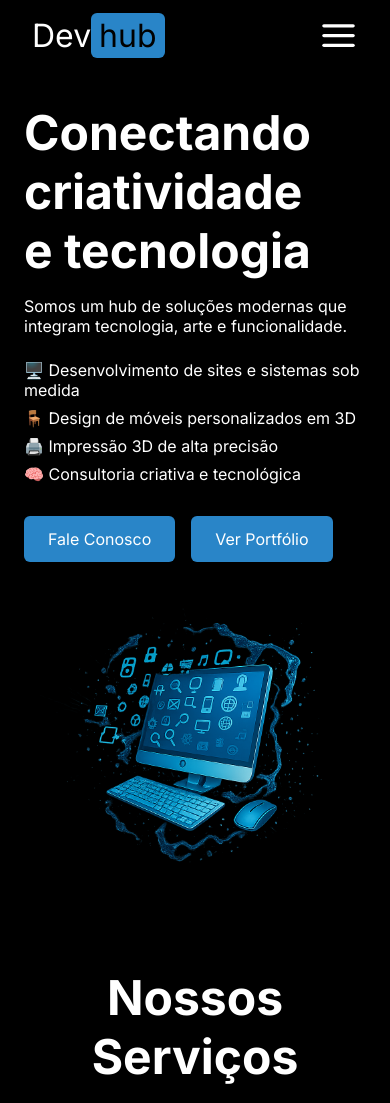
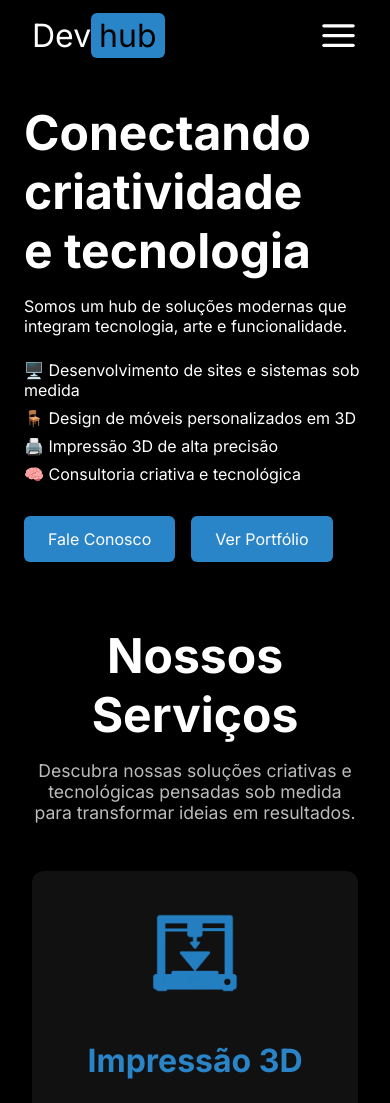
Before and after one commit to SrTinny/devhub, a React (Vite) app: page / in a window 390 px wide. Shown: the top 1103 px of the page. Built offline with nearby package versions, Linux system fonts and the light colour scheme.

Commit message:
style: ocutando img do hero no mobile.

```diff
--- a/src/components/Hero/Hero.module.css
+++ b/src/components/Hero/Hero.module.css
@@ -62,7 +62,7 @@
 }
 
 .image {
-  display: flex;
+  display: none;
   justify-content: center;
 }
 
@@ -98,4 +98,7 @@
     flex-direction: row;
     justify-content: flex-start;
   }
+  .image {
+    display: flex;
+  }
 }
```
